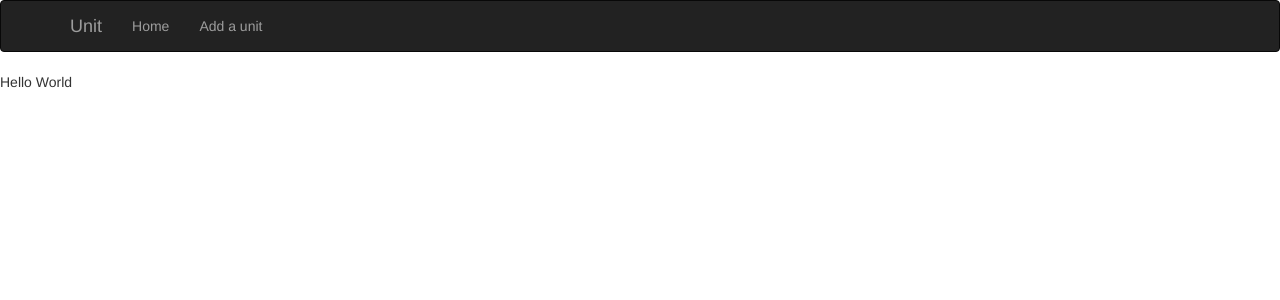
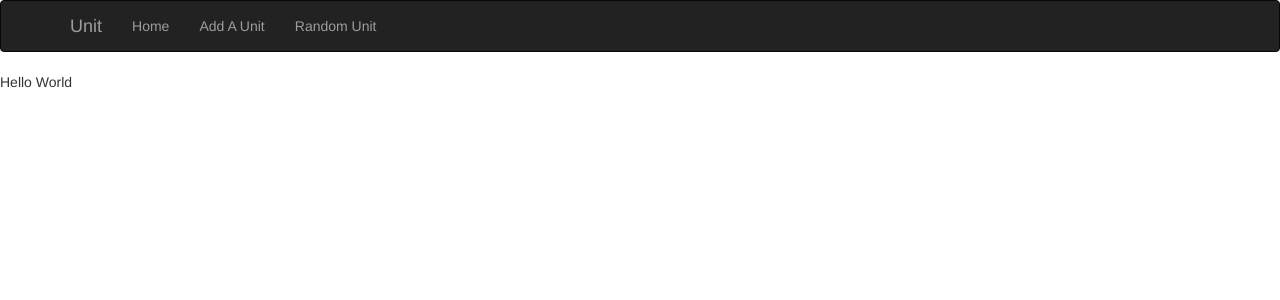
Before and after one commit to robludwig/flasksite, a Flask app: page / in a window 1280 px wide. Shown: the top 300 px of the page. Run offline with Flask 2, Linux system fonts and the light colour scheme; some libraries are stand-ins or nearby versions.

Commit message:
Add random unit selection

```diff
--- a/main.py
+++ b/main.py
@@ -1,6 +1,7 @@
 #! /usr/bin/python
 import os
 import datetime
+import random
 
 from flask import Flask, render_template, url_for, redirect
 
@@ -46,7 +47,7 @@ class UnitForm(Form):
 def index():
 	return render_template('index.html')
 
-@app.route('/unit', methods = ['GET', 'POST'])
+@app.route('/unit/', methods = ['GET', 'POST'])
 def unit():
 	form  = UnitForm()
 	if form.validate_on_submit():
@@ -61,9 +62,19 @@ def unit():
 @app.route('/unit/<id>')
 def getUnit(id):
 	unit = Unit.query.filter_by(id=id).first()
+	print "getting unit %d" % int(id)
 	if not unit:
+		print "unit not found"
 		return redirect(url_for('index'))
 	return render_template('display_unit.html',unit=unit)
 
+@app.route('/unit/random/')
+def getRandomUnit():
+	unit_count = Unit.query.count()
+	random_id = random.randint(1, unit_count)
+	print "got random unit %d" % random_id
+	unit = Unit.query.filter_by(id=random_id).first()
+	return render_template('display_unit.html', unit=unit)
+
 if __name__ == '__main__':
 	app.run(debug=True)
--- a/templates/base.html
+++ b/templates/base.html
@@ -22,7 +22,8 @@
 	<div class="navbar-collapse collapse">
 		<ul class="nav navbar-nav">
 			<li><a href="/">Home</a></li>
-			<li><a href="/unit">Add a unit</a></li>
+			<li><a href="/unit">Add A Unit</a></li>
+			<li><a href="/unit/random/">Random Unit</a></li>
 		</ul>
 	</div>
 </div>
```
